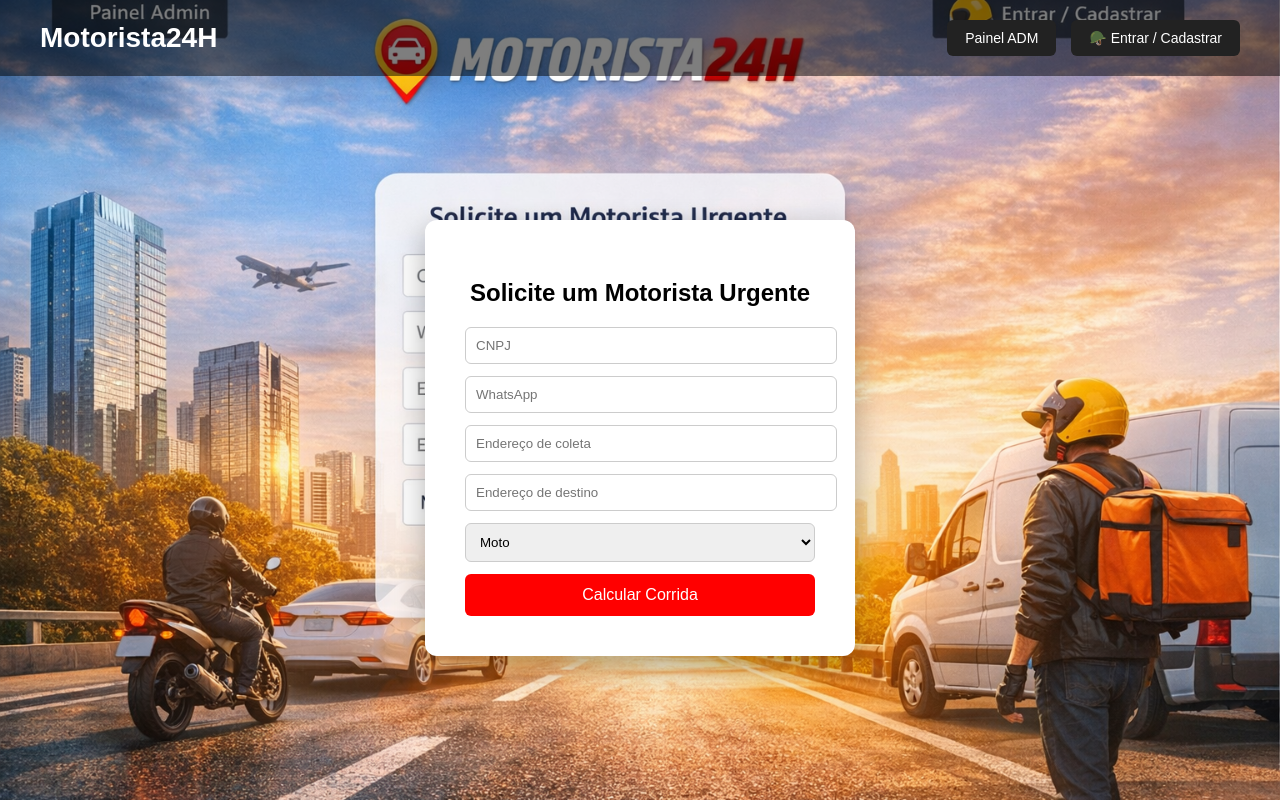
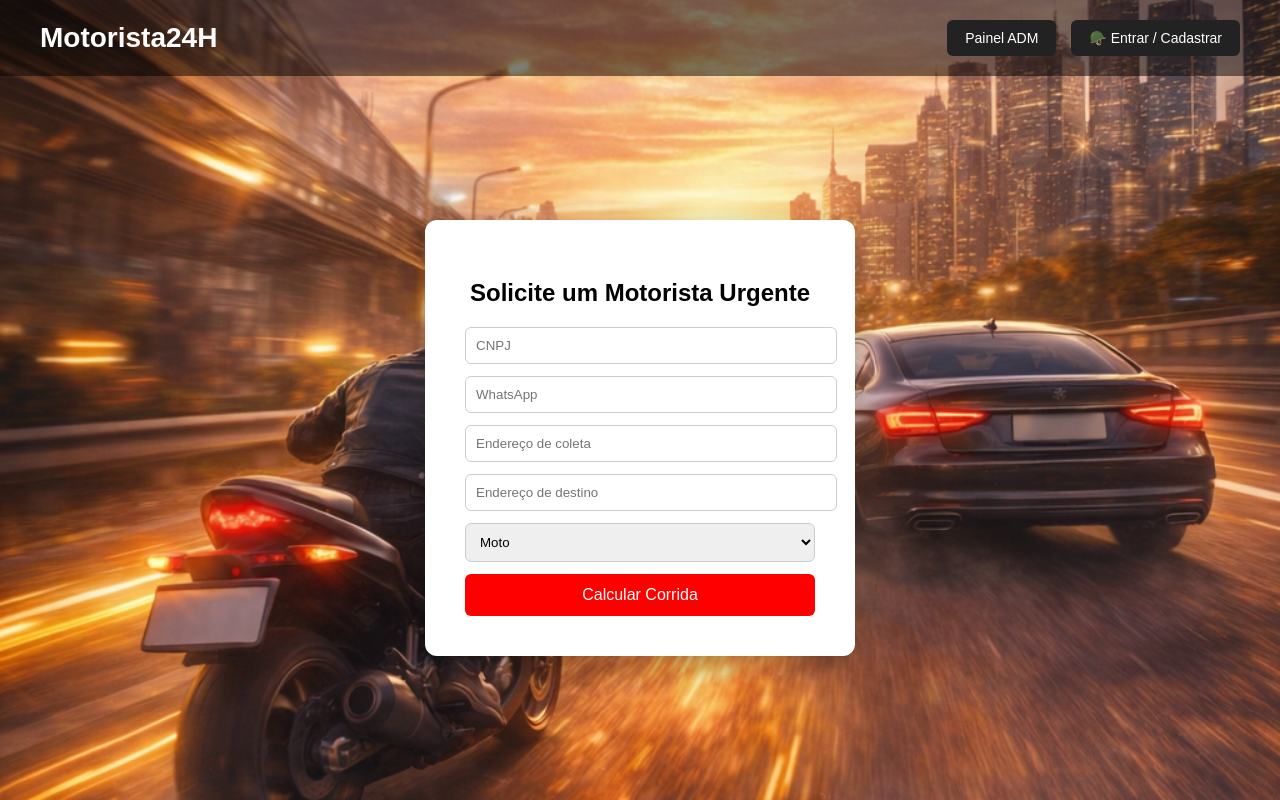
Before and after one commit to wagnermarzzo/motorista24h, a Flask app: page / in a window 1280 px wide. Run offline with Flask 3, Linux system fonts and the light colour scheme.

Commit message:
Update index.html

```diff
--- a/templates/index.html
+++ b/templates/index.html
@@ -13,7 +13,7 @@ body{
 margin:0;
 font-family:Arial, Helvetica, sans-serif;
 
-background-image:url("/static/file_0000000072f4720e950aa2686f183ccc.png");
+background-image:url("/static/file_00000000658871f5ae2d8da5f50ffd12.png");
 background-size:cover;
 background-position:center;
 background-repeat:no-repeat;
```
